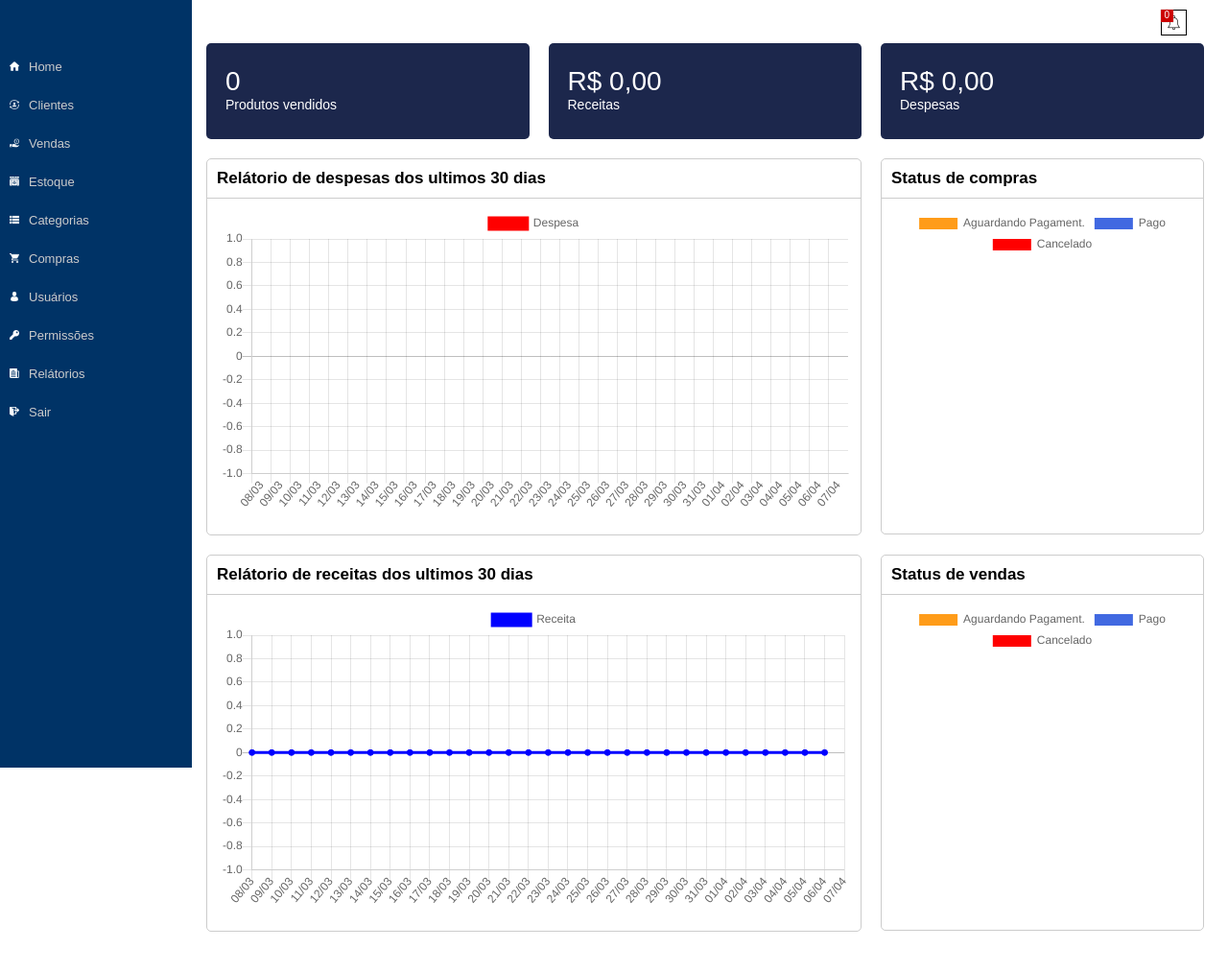
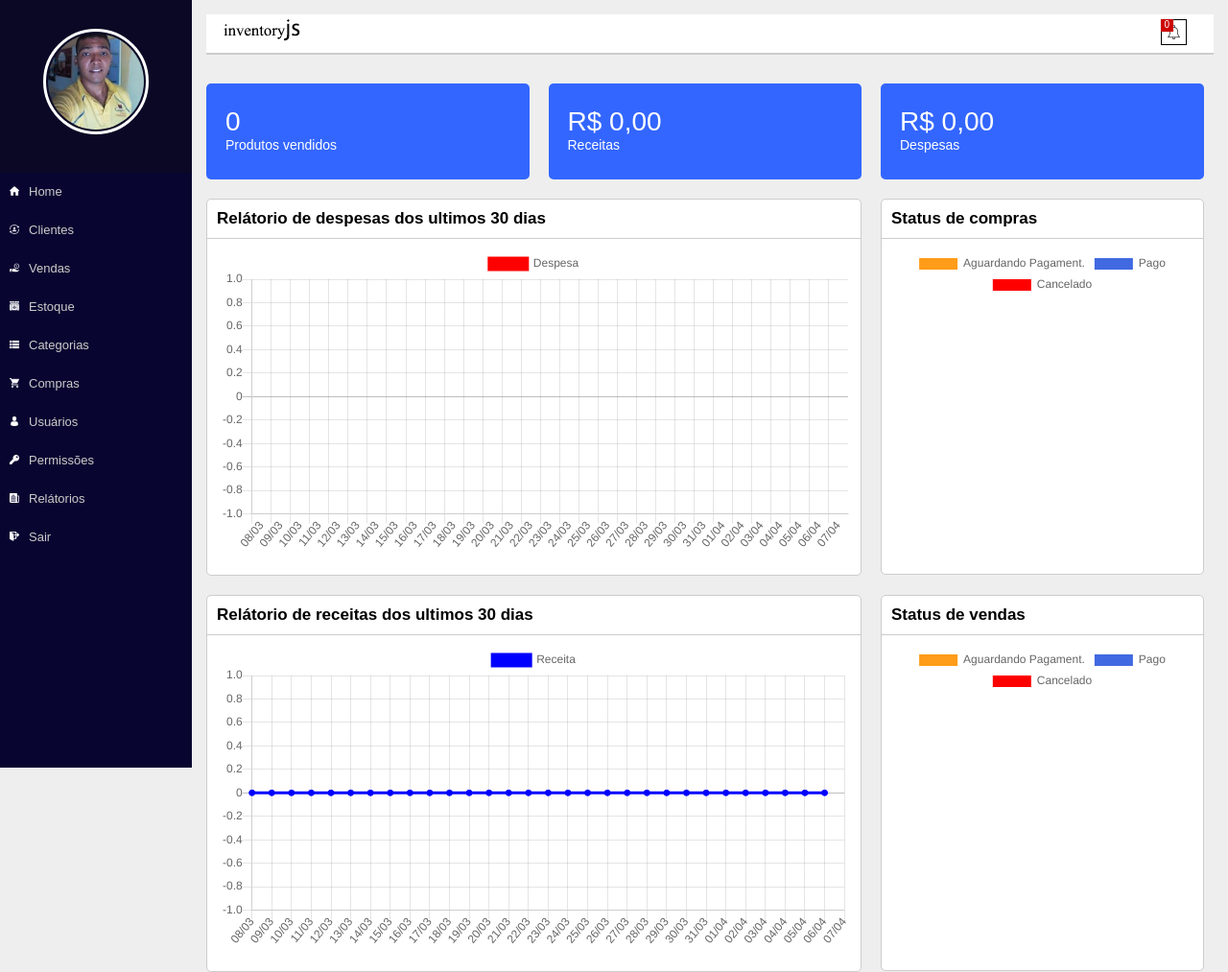
Before and after one commit to joelsilva2019/SistemaFinanceiro, a PHP site: page /ContaAzul/ in a window 1280 px wide. Shown: the whole page at 96% size. Before the commit the page ends 971 px from the top, so only its background shows below. Run offline with PHP 8.4, Linux system fonts and the light colour scheme; the visitor is signed in with stand-in values (Sample User, id 1); data that the repository does not hold is empty.

Commit message:
adicionando novas funçoes no sistema

```diff
--- a/Assets/css/template.css
+++ b/Assets/css/template.css
@@ -3,11 +3,11 @@
     padding: 0;
     font-size: 13px;
     font-family: Arial;
+    background-color: #eee;
 }
 .left_menu{
     width: 200px;
-    background-color: #003366;
-    padding-top: 50px;
+    background-color: #080630;
     position: fixed;
     left: 0;
     bottom: 0;
@@ -16,13 +16,25 @@
 .container{
     padding-left: 200px;
 }
-.company_name{
-    height: 100px;
-    line-height: 100px;
+.user_email{
+    width: 100%;
+    height: 40px;
+    line-height: 40px;
     text-align: center;
-    font-size: 18px;
+    font-size: 13px;
     color: #fff;
-    overflow: hidden;
+}
+.user_img{
+    text-align: center;
+    width: 100%;
+    height: 140px;
+    line-height: 160px;
+}
+.user_img img{
+    border-radius: 60px;
+    border: 3px solid #fff;
+    margin-top: 30px;
+    padding: 2px;
 }
 .menu_area ul{
     padding: 0;
@@ -44,41 +56,46 @@
     display: block;
 }
 .menu_area li:hover{
-    background-color: #3333ff;
+    background-color: #060426;
     color: #fff;
 }
 .menu_area li:nth-child(1){
-    background-image: url('../images/home.png');
+    background-image: url('../images/icon/home.png');
 }
 .menu_area li:nth-child(2){
-    background-image: url('../images/clients.png');
+    background-image: url('../images/icon/clients.png');
 }
 .menu_area li:nth-child(3){
-    background-image: url('../images/sale.png');
+    background-image: url('../images/icon/sale.png');
 }
 .menu_area li:nth-child(4){
-    background-image: url('../images/inventory.png');
+    background-image: url('../images/icon/inventory.png');
 }
 .menu_area li:nth-child(5){
-    background-image: url('../images/category.png');
+    background-image: url('../images/icon/category.png');
 }
 .menu_area li:nth-child(6){
-    background-image: url('../images/purchase.png');
+    background-image: url('../images/icon/purchase.png');
 }
 .menu_area li:nth-child(7){
-    background-image: url('../images/man-user.png');
+    background-image: url('../images/icon/man-user.png');
 }
 .menu_area li:nth-child(8){
-    background-image: url('../images/key.png');
+    background-image: url('../images/icon/key.png');
 }
 .menu_area li:nth-child(9){
-    background-image: url('../images/report.png');
+    background-image: url('../images/icon/report.png');
 }
 .menu_area li:nth-child(10){
-    background-image: url('../images/logout.png');
+    background-image: url('../images/icon/logout.png');
+}
+.user_area{
+    width: 100%;
+    height: 180px;
+    background-color: #0a0825;
 }
 .area{
-    padding: 15px;
+   padding: 15px;
 }
 .tab_area{
     height: 40px;
@@ -156,7 +173,7 @@
     height: 40px;
     line-height: 40px;
     text-align: left;
-    background-color: #3366ff;
+    background-color: #323b45;
     color: #fff;
     padding-left: 10px;
     padding-right: 10px;
@@ -263,7 +280,7 @@
 .report_item{
     width: 150px;
     height: 140px;
-    background-color:  #999999;
+    background-color:  #323b45;
     float: left;
     margin: 20px;
     padding: 20px;
@@ -299,7 +316,7 @@
 }
 
 .db-grid-area{
-    background-color: #1c274c;
+    background-color: #3366ff;
     margin-left: 10px;
     margin-right: 10px;
     height: 100px;
@@ -360,7 +377,7 @@
     border: 1px solid #000;
     padding: 5px;
     position: absolute;
-    top:10px;
+    top:20px;
     z-index: 1;
 }
 .notification_count{
@@ -373,7 +390,7 @@
     text-align: center;
     background-color: #cc0000;
     position: absolute;
-    top:10px;
+    top:20px;
     padding: 0.3px;
     box-shadow: 0px 0px 1px #999;
     z-index: 2;
@@ -381,6 +398,11 @@
 .notification_temp{
     float: right;
     margin-right: 55px;
-    margin-bottom: 20px;
-    margin-top: 10px;
 }
+.content-user{
+    width: 100%;
+    height: 40px;
+    margin-top: 0;
+    border-bottom: 2px solid #ccc;
+    background-color: #fff;
+}
--- a/Controller/HomeController.php
+++ b/Controller/HomeController.php
@@ -47,6 +47,7 @@
         $data = array();
         $users = new Users();
         $users->setUser();
+        $data['user_email'] = $users->getEmail();
         $companies = new Companies($users->getCompany());
         $data['company_name'] = $companies->getName();
         $data['history_actions'] = array(
@@ -69,6 +70,7 @@
 
         $offset = (10 * ($data['p'] - 1));
 
+
         $data['history_list'] = $inventory->getHistory(date("Y-m-d", strtotime("-7days")), date("Y-m-d"), $users->getCompany(), $offset);
         $data['history_count'] = $inventory->getHistoryCount(date("Y-m-d", strtotime("-7days")), date("Y-m-d"), $users->getCompany());
         $data['p_count'] = ceil($data['history_count'] / 10);
--- a/Views/Home.php
+++ b/Views/Home.php
@@ -1,12 +1,16 @@
+<div class="content-user">
+    <img src="<?php echo BASE_URL; ?>/Assets/images/logo-site.png"/>
 <div class="notification_temp">
     <a href="<?php echo BASE_URL; ?>Home/history"><div class="notification_count">
             <?php echo $history_inventory_count; ?>
         </div>
         <div class="notification"/>
-        <img src="<?php echo BASE_URL; ?>/Assets/images/notification.png" width="15"/>
+        <img src="<?php echo BASE_URL; ?>/Assets/images/icon/notification.png" width="15"/>
 </div>
 </a>
 </div>
+</div>
+<br/><br/>
 <div class="db-row row1">
     <div class="grid-1">
         <div class="db-grid-area">
--- a/Views/Login.php
+++ b/Views/Login.php
@@ -7,6 +7,7 @@
 
     <body>
         <div class="loginarea">
+            <img src="<?php echo BASE_URL; ?>Assets/images/logo.png" width="260">
             <form method="POST">
                 <input type="email" name="email" placeholder="Digite aqui seu email"/>
                 <input type="password" name="password" placeholder="Digite aqui sua senha"/>
--- a/Views/Template.php
+++ b/Views/Template.php
@@ -11,6 +11,15 @@
 
     <body>
         <div class="left_menu">
+            <div class="user_area">
+
+                <div class="user_img">
+                    <div class="radius-img">
+                    <img src="<?php echo BASE_URL; ?>/Assets/images/user.jpg" width="100"/>
+                    </div>
+                </div>
+                <div class="user_email"><?php echo $viewData['user_email']; ?></div>
+            </div>
             <div class="menu_area">
                 <ul>
                     <li><a href="<?php echo BASE_URL; ?>">Home</a></li>
```
Also changed, not shown: Assets/images/icon/category.png (renamed from Assets/images/category.png), Assets/images/icon/clients.png (renamed from Assets/images/clients.png), Assets/images/icon/home.png (renamed from Assets/images/home.png), Assets/images/icon/inventory.png (renamed from Assets/images/inventory.png), Assets/images/icon/key.png (renamed from Assets/images/key.png), Assets/images/icon/logout.png (renamed from Assets/images/logout.png), Assets/images/icon/man-user.png (renamed from Assets/images/man-user.png), Assets/images/icon/notification.png (renamed from Assets/images/notification.png), Assets/images/icon/purchase.png (renamed from Assets/images/purchase.png), Assets/images/icon/report.png (renamed from Assets/images/report.png), Assets/images/icon/sale.png (renamed from Assets/images/sale.png), Assets/images/icon/search.png (renamed from Assets/images/search.png), Assets/images/logo-site.png (added), Assets/images/logo.png (added), 1 more files.
